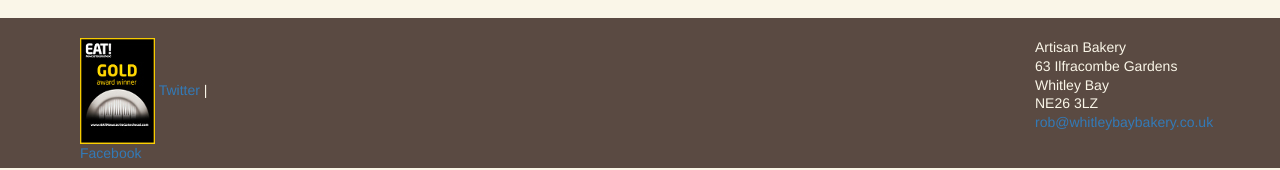
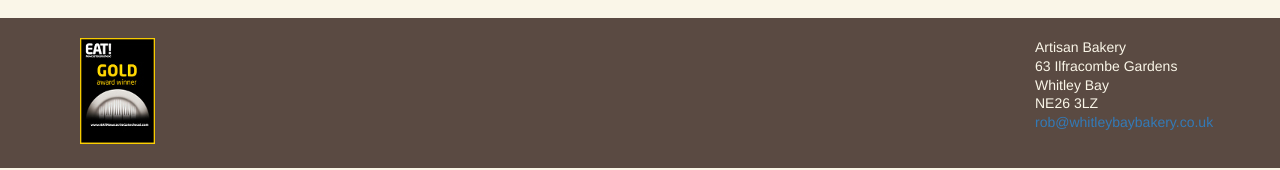
Before and after one commit to whitleybaybakery/whitleybaybakery.github.io, a Jekyll site: the page built from index.html, in a window 1280 px wide and 900 px high, scrolled down 695 px. Shown: the part 712-882 px from the top of the window. Built offline with Jekyll 4.4.1, drawn with Linux system fonts in a browser that asks for light colours; nearby versions of some CDN libraries.

Commit message:
Removed twitter and fb links

```diff
--- a/_layouts/default.html
+++ b/_layouts/default.html
@@ -69,8 +69,7 @@ layout: default
                          <a href="http://www.newcastlegateshead.com/eat-festival/full-programme/big-eat-weekend/results/eat-gold-awards-p708911">
                             <img src="images/GoldAwardWinner75.jpg" alt="Eat! Gold Award Winner"/>
                         </a>
-                      <a href="">Twitter</a> |
-                        <a href="">Facebook</a>
+
                                         </div>
                     <address class="col-md-2 col-md-offset-8">
                         Artisan Bakery<br/>
```
